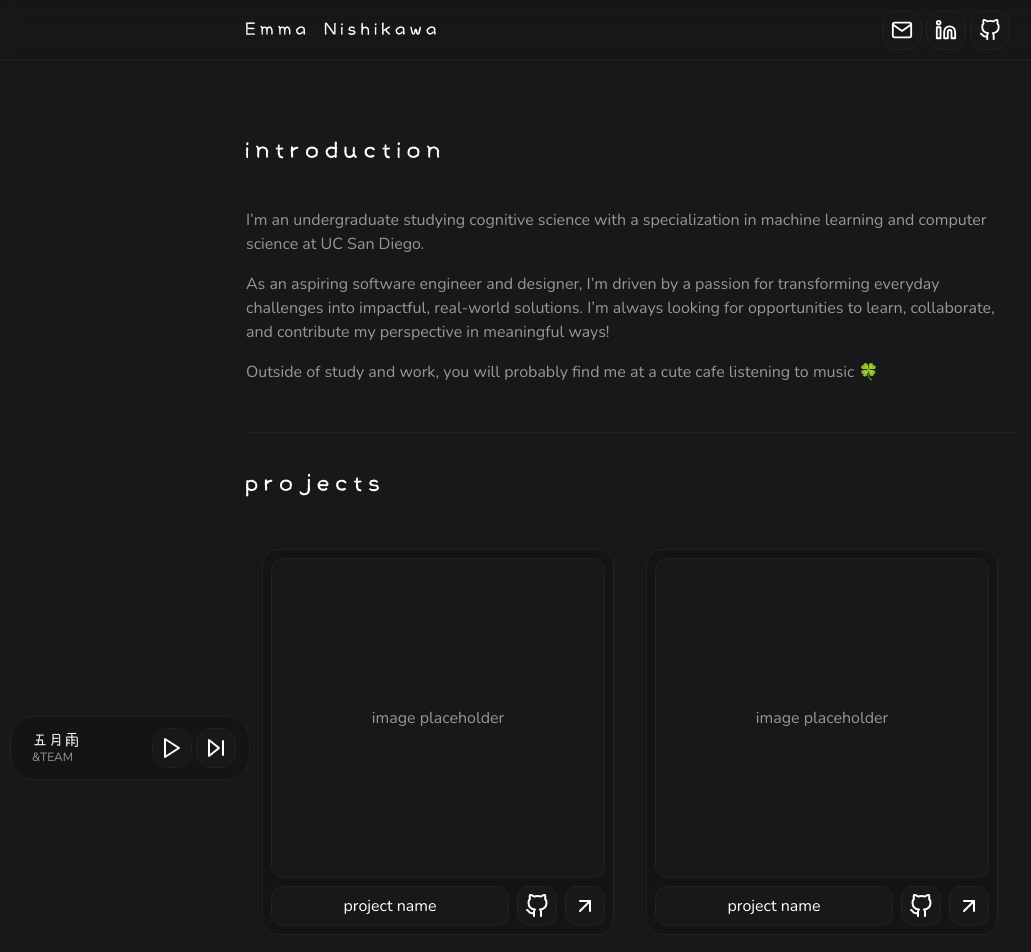
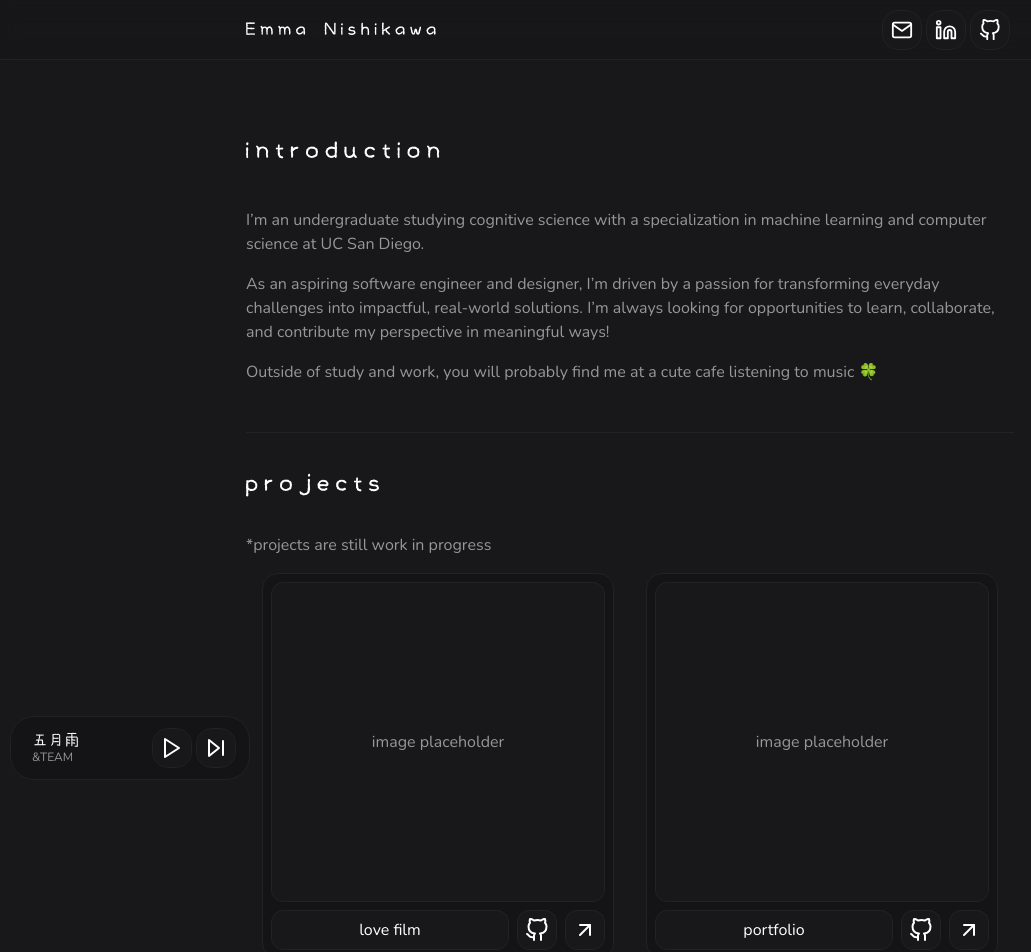
Before and after one commit to emmanishikawa/emmanishikawa.github.io, a React (Vite) app in the folder emmanishikawa/: page / in a window 1280 px wide. Shown: the top 952 px of the page, without its empty margins (10-1041 px from the left). Built offline with nearby package versions, Linux system fonts and the light colour scheme.

Commit message:
added project information and functional project links, turn nav logo into button to scroll to top

```diff
--- a/emmanishikawa/src/components/NavBar.tsx
+++ b/emmanishikawa/src/components/NavBar.tsx
@@ -1,11 +1,19 @@
 import NavButton from "./NavButton";
 
 export default function NavBar(){
+
+      const handleScrollToTop = () => {
+        window.scrollTo({
+          top: 0,
+          behavior: 'smooth'
+        });
+      };
+
     return (
         <>
             <div className="flex fixed justify-center w-screen h-[60px] bg-accent/25 border-b-[1.5px] border-blue-border backdrop-blur-md z-100">
                 <div className="flex relative h-auto w-screen lg:w-3xl mx-8 lg:m-0 text-white font-[kodomo] text-[20px] md:text-[22px] items-center">
-                    <div>Emma Nishikawa</div>
+                    <button className="cursor-pointer" onClick={handleScrollToTop}>Emma Nishikawa</button>
                     <div className="ml-auto"><NavButton/></div>
                 </div>
             </div>
--- a/emmanishikawa/src/components/ProjectBlock.tsx
+++ b/emmanishikawa/src/components/ProjectBlock.tsx
@@ -1,21 +1,29 @@
 import github_svg from "../assets/icons/github.svg";
 import link_svg from "../assets/icons/arrow-up-right.svg";
+import projects from "./Projects.ts";
 
 
-export default function ProjectBlock(){
+export default function ProjectBlock({index}: ProjectBlockProps){
     return (
         <div className="flex flex-col w-full m-4 p-2 bg-accent rounded-2xl border-[1.5px] border-blue-border">
             <div className="flex w-full h-80 mb-2 bg-main rounded-xl border-[1.5px] border-blue-border justify-center items-center">
+                {/*<img src={projects[index].project_image}/>*/}
                 image placeholder
             </div>
             <div className="flex w-full gap-2">
             <div className="flex-grow h-10 flex justify-center items-center text-white bg-main rounded-xl border-[1.5px] border-blue-border cursor-pointer">
-                project name
+                {projects[index].project_title}
             </div>
-            <button className="flex w-10 h-10 justify-center items-center bg-main rounded-xl border-[1.5px] border-blue-border cursor-pointer">
+            <button className="flex w-10 h-10 justify-center items-center bg-main rounded-xl border-[1.5px] border-blue-border cursor-pointer"
+                onClick={() => {
+                                window.open(projects[index].github_url, '_blank');
+                                }}>
                 <img src={github_svg}/>
             </button>
-            <button className="flex w-10 h-10 justify-center items-center bg-main rounded-xl border-[1.5px] border-blue-border cursor-pointer">
+            <button className="flex w-10 h-10 justify-center items-center bg-main rounded-xl border-[1.5px] border-blue-border cursor-pointer"
+                onClick={() => {
+                                window.open(projects[index].link_url, '_blank');
+                                }}>
                 <img src={link_svg}/>
             </button>
             </div>
@@ -23,3 +31,7 @@ export default function ProjectBlock(){
         </div>
     )
 }
+
+interface ProjectBlockProps {
+    index: number;
+}
--- a/emmanishikawa/src/components/Projects.ts
+++ b/emmanishikawa/src/components/Projects.ts
@@ -1,14 +1,14 @@
 export default [
     {
-        project_title: "",
+        project_title: "love film",
         project_image: "",
-        github_url: "",
-        link_url: "",
+        github_url: "https://github.com/emmanishikawa/lovefilm",
+        link_url: "https://lovefilm-six.vercel.app/",
     },
     {
-        project_title: "",
+        project_title: "portfolio",
         project_image: "",
-        github_url: "",
-        link_url: "",
+        github_url: "https://github.com/emmanishikawa/emmanishikawa",
+        link_url: "https://emmanishikawa.github.io/emmanishikawa/",
     },
 ];
--- a/emmanishikawa/src/sections/Projects.tsx
+++ b/emmanishikawa/src/sections/Projects.tsx
@@ -1,13 +1,16 @@
 import ProjectBlock from "../components/ProjectBlock";
+import projects from "../components/Projects";
 
 export default function Projects(){
     return (
         <>
             <div className="flex flex-col w-full h-fit pb-10 text-mygray-500 text-[16px] font-[nunito] border-b-[1.5px] border-blue-border">
                 <h1 className="font-[kodomo] text-white text-3xl my-8">projects</h1>
+                *projects are still work in progress
                 <div className="flex flex-col md:flex-row justify-center items-center">
-                    <ProjectBlock/>
-                    <ProjectBlock/>
+                    {projects.map((_project, _index) => (
+                        <ProjectBlock index={_index} />
+                    ))}
                 </div>
             </div>
         </>
```
Also changed, not shown: 1 other file (tests, documents, lock files or other folders).
